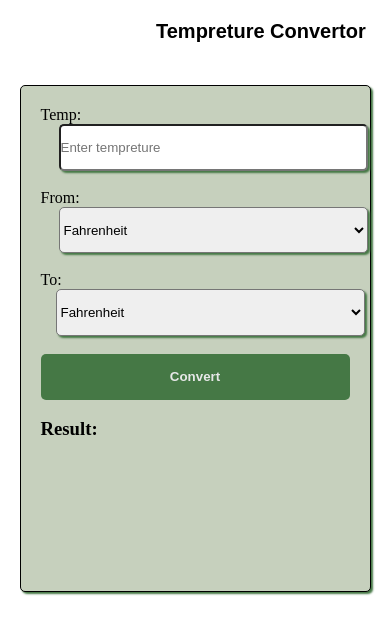
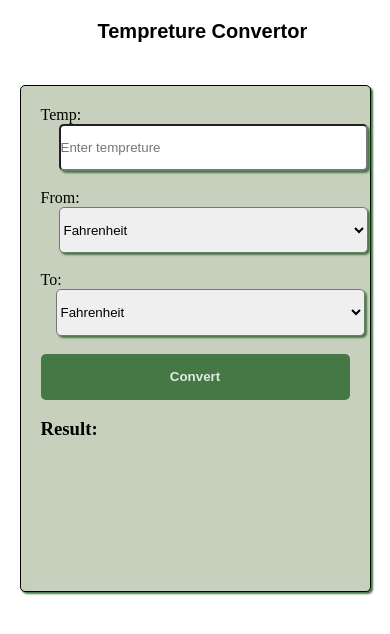
Before and after one commit to manasvichoudhari/temp, a plain HTML site: page index.html in a window 390 px wide. Drawn offline with Linux system fonts and the light colour scheme.

Commit message:
Update style.css

```diff
--- a/style.css
+++ b/style.css
@@ -79,7 +79,7 @@ button{
     }
     h1{
 
-        margin-left:35%;
+        margin-left:20%;
         font-family: sans-serif;
         font-size:20px;
         padding: 5%;
```
